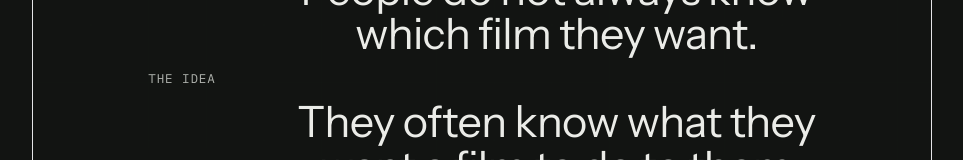
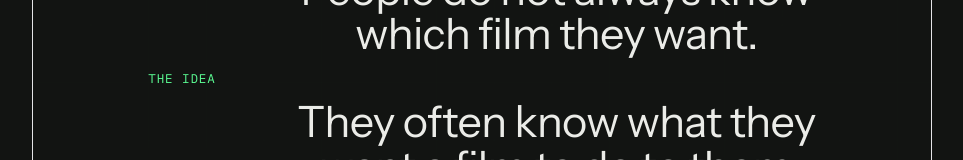
Before and after one commit to DarinHajou/darin-portfolio, a React (Vite) app: page /projects/Whispr in a window 1280 px wide. Shown: the part 609-769 px from the top of the page, without its empty margins (158-1121 px from the left). Built offline with nearby package versions, Linux system fonts and the light colour scheme.

Commit message:
Give various labels accent color

```diff
--- a/src/projects/Whispr/Whispr.module.css
+++ b/src/projects/Whispr/Whispr.module.css
@@ -50,7 +50,6 @@
 }
 
 .projectType,
-.sectionLabel,
 .systemLabel {
   color: var(--color-text-muted);
 }
@@ -87,6 +86,12 @@
   min-width: 0;
   margin: 0;
 }
+
+.intensityLabel,
+.openLabel {
+  color: var(--color-accent);
+}
+
 
 .visualCaption {
   display: flex;
@@ -229,6 +234,11 @@
     align-self: center;
     margin-left: 2rem;
     font-size: var(--text-sm);
+    color: var(--color-accent);
+  }
+
+  .cravingLabel {
+        color: var(--color-accent);
   }
 
   .thesisStatement {
```
